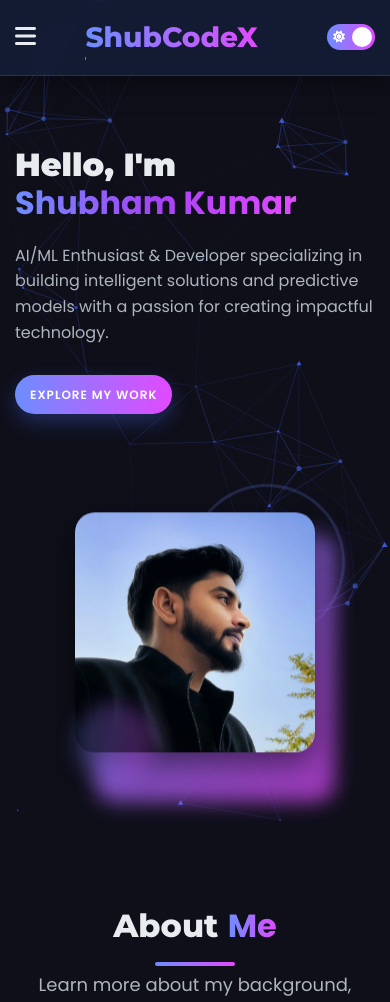
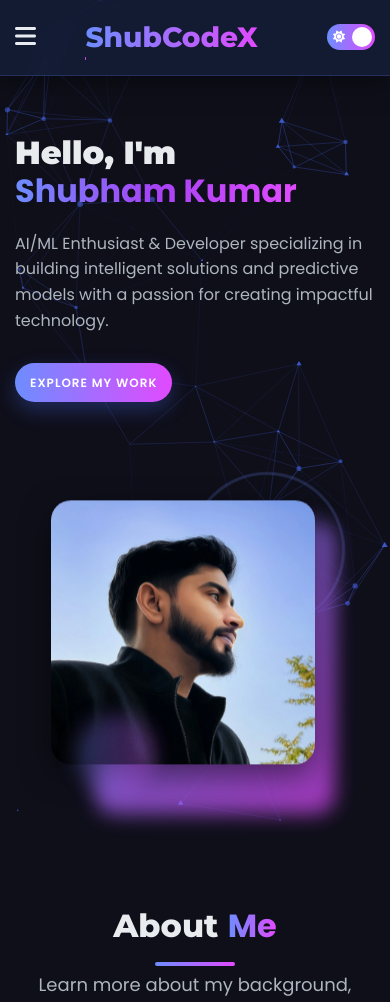
Before and after one commit to skshi1921/Portfolio, a Flask app: template templates/index.html in a window 390 px wide. Shown: the top 1002 px of the page. Run offline with Flask 3, Linux system fonts and the light colour scheme; the template is opened without the code that fills it, so the values that code supplies are empty.

Commit message:
Update styles.css

```diff
--- a/static/css/styles.css
+++ b/static/css/styles.css
@@ -536,6 +536,14 @@ section:last-of-type {
     transition: transform 0.6s cubic-bezier(0.25, 0.8, 0.25, 1), box-shadow 0.6s cubic-bezier(0.25, 0.8, 0.25, 1);
 }
 
+@media (max-width: 768px) {
+  .hero-image img {
+    width: 110%;
+    transform: scale(1.1);
+    margin-left: -10%;
+  }
+}
+
 .hero-image img:hover {
     transform: scale(1.05) translateY(-10px);
     box-shadow: 0 20px 40px var(--shadow-color);
```
